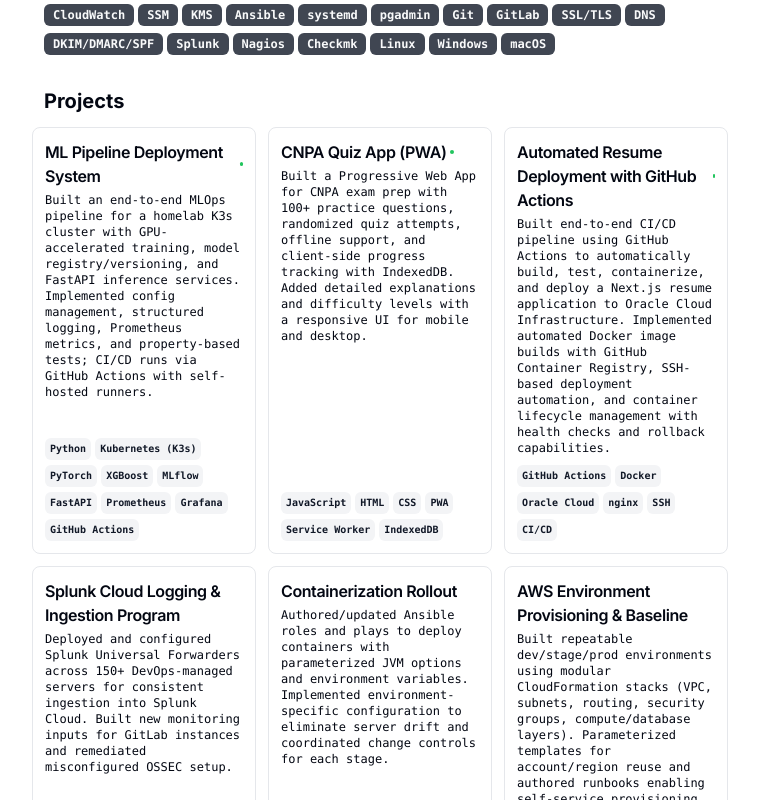
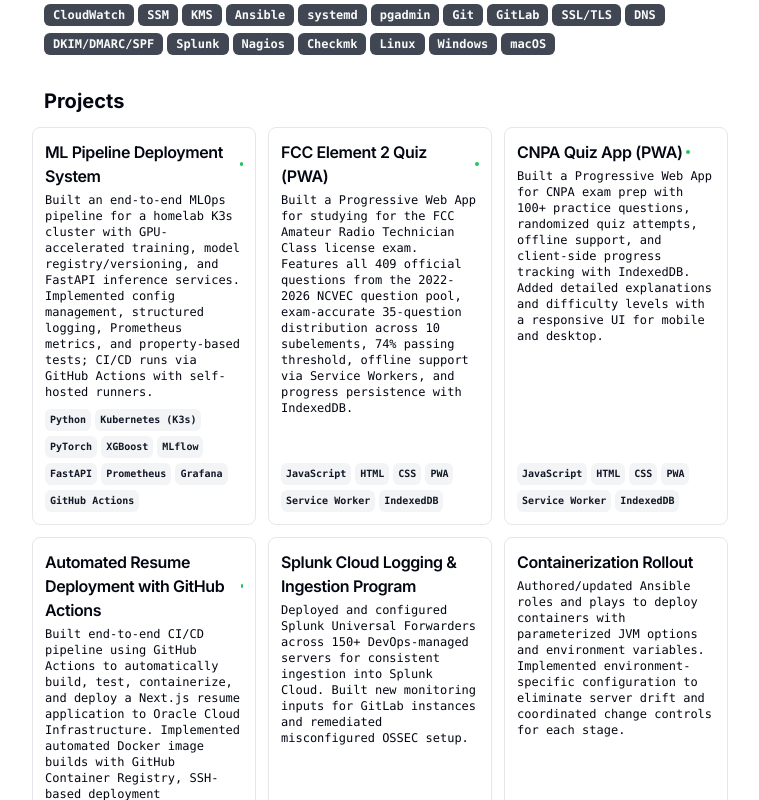
Before and after one commit to hagrace4/resume, a Next.js app: page / in a window 1280 px wide. Shown: the part 1760-2560 px from the top of the page, without its empty margins (260-1019 px from the left). Built offline with nearby package versions, Linux system fonts and the light colour scheme.

Commit message:
add fcc project

```diff
--- a/src/data/resume-data.tsx
+++ b/src/data/resume-data.tsx
@@ -224,6 +224,23 @@ export const RESUME_DATA: ResumeData = {
       },
     },
     {
+      title: "FCC Element 2 Quiz (PWA)",
+      techStack: [
+        "JavaScript",
+        "HTML",
+        "CSS",
+        "PWA",
+        "Service Worker",
+        "IndexedDB",
+      ],
+      description:
+        "Built a Progressive Web App for studying for the FCC Amateur Radio Technician Class license exam. Features all 409 official questions from the 2022-2026 NCVEC question pool, exam-accurate 35-question distribution across 10 subelements, 74% passing threshold, offline support via Service Workers, and progress persistence with IndexedDB.",
+      link: {
+        label: "github.com",
+        href: "https://github.com/hagrace4/fcc-element2-quiz",
+      },
+    },
+    {
       title: "CNPA Quiz App (PWA)",
       techStack: [
         "JavaScript",
```
